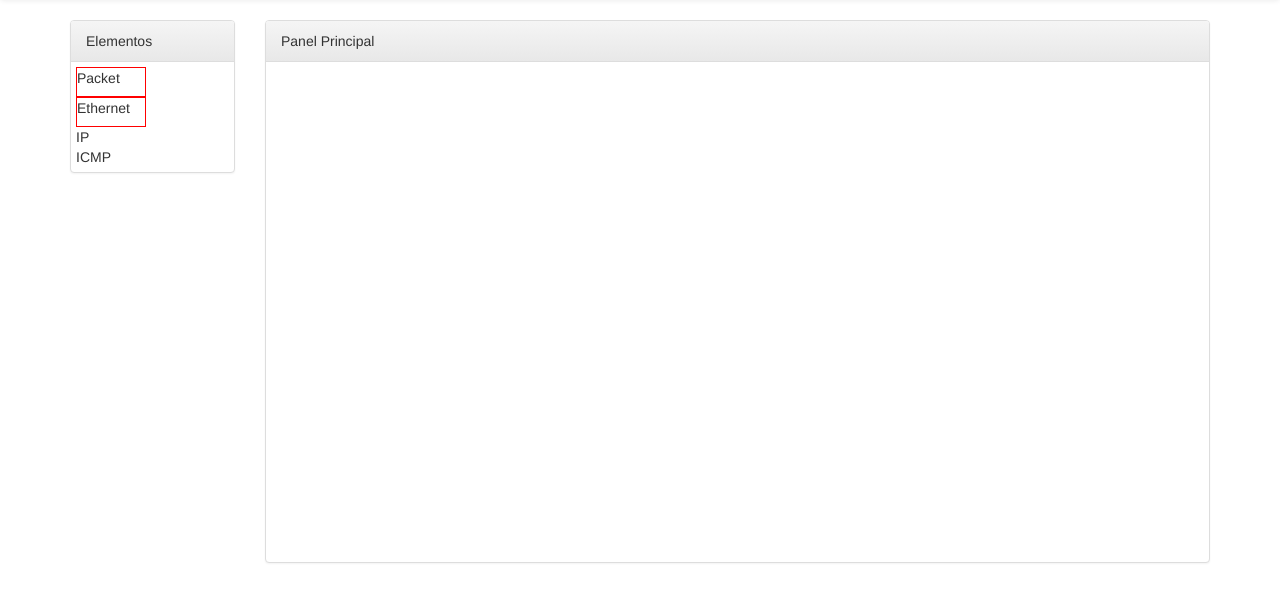
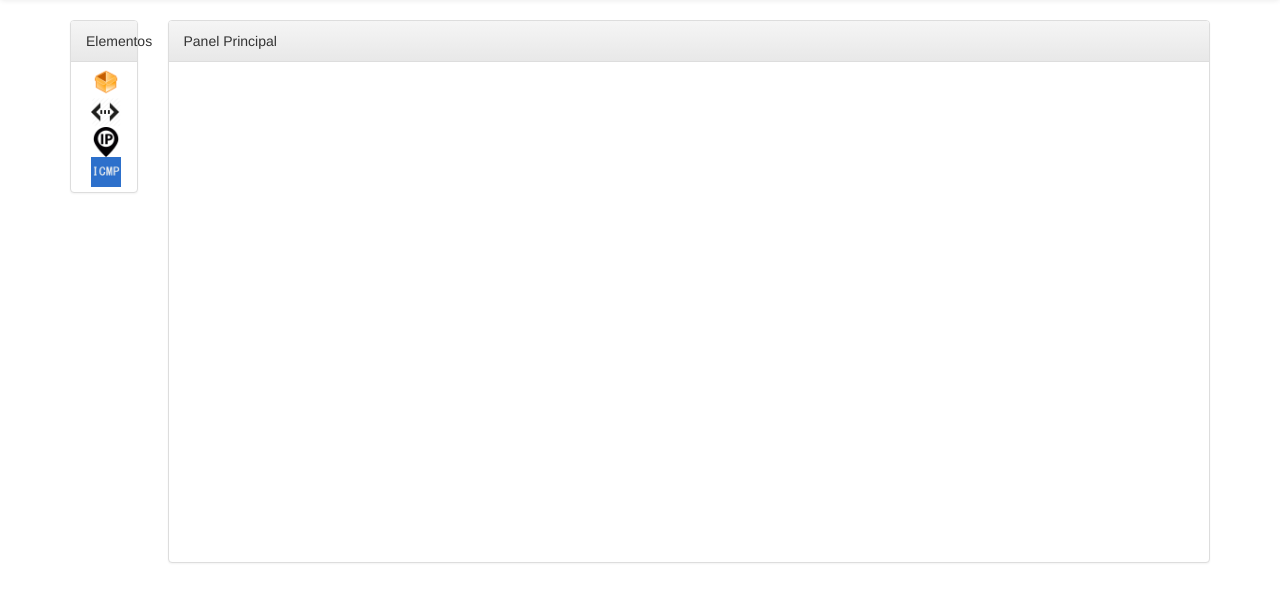
Before and after one commit to PeterPanZeta/ScratchLayer, a Django app: page /ScratchLayer/ in a window 1280 px wide. Shown: the part 52-654 px from the top of the page. Run offline with Django 3.2, Linux system fonts and the light colour scheme; some libraries are stand-ins or nearby versions.

Commit message:
Developed today

```diff
--- a/ScratchLayer/static/ScratchLayer/DragandDrop/DragandDrop.js
+++ b/ScratchLayer/static/ScratchLayer/DragandDrop/DragandDrop.js
@@ -29,11 +29,21 @@ function Submit(form,e){
 	 $.ajax({
 	 		type: 'POST',
             url: '/ScratchLayer/ajax/',
-            data: $( form ).serialize()+'&'+"pk=true" ,
+            data: $( form ).serialize(),
         	dataType: 'json',
             success: function (data) {
-				$.notify(data.response+" "+data.id);
-            	$.notify($(data.id), data.response, "info")
+
+            	if(data.response.error){
+
+            		for (var itemin in data.response.message){
+                		$.notify( data.response.message[itemin], "error");
+            		}
+
+            	}
+            	else{
+					$.notify( data.response.message, "success");
+
+            	}
 
         	}
         });
@@ -51,9 +61,19 @@ function allowDrop(e) {
 }
 
 function drag(e) {
+
+    var patt = new RegExp("new");
+
+
 	e.dataTransfer.effectAllowed = 'move';
     e.dataTransfer.setData("text", e.target.id);
-	e.dataTransfer.setDragImage(e.target, 0, 0);
+
+	if (!patt.test(e.target.id)){
+		e.dataTransfer.setDragImage(e.target, 50, 50);
+	}
+	else{
+		e.dataTransfer.setDragImage(e.target, 0, 0);
+	}
 }
 
 function drop(e,move=true){
--- a/ScratchLayer/static/ScratchLayer/Protocols/Protocols.css
+++ b/ScratchLayer/static/ScratchLayer/Protocols/Protocols.css
@@ -1,10 +1,10 @@
 
 .Packet {
 	height: 30px;
-    width: 70px;
+    width: 30px;
     cursor: move;
-    border: 1px;
-    border: red 1px solid;
+    /*border: 1px;
+    border: red 1px solid;*/
 }
 
 .PacketNew {
@@ -30,13 +30,71 @@
 
 .Ethernet {
     height: 30px;
-    width: 70px;
+    width: 30px;
     cursor: move;
-    border: 1px;
-    border: red 1px solid;
+    /*border: 1px;
+    border: red 1px solid;*/
 }
 
 .EthernetNew {
+  /*overflow: hidden;*/
+  height: 200px;
+  width: 350px;
+  float: left;
+  border: 2px solid #666666;
+  background-color: #ccc;
+  margin-right: 5px;
+  -webkit-border-radius: 10px;
+  -ms-border-radius: 10px;
+  -moz-border-radius: 10px;
+  border-radius: 10px;
+  -webkit-box-shadow: inset 0 0 3px #000;
+  -ms-box-shadow: inset 0 0 3px #000;
+  box-shadow: inset 0 0 3px #000;
+  text-align: center;
+  cursor: move;
+  z-index: 1;
+  overflow:hidden;
+}
+
+.IP {
+    height: 30px;
+    width: 30px;
+    cursor: move;
+    /*border: 1px;
+    border: red 1px solid;*/
+}
+
+.IPNew{
+  /*overflow: hidden;*/
+  height: 200px;
+  width: 350px;
+  float: left;
+  border: 2px solid #666666;
+  background-color: #ccc;
+  margin-right: 5px;
+  -webkit-border-radius: 10px;
+  -ms-border-radius: 10px;
+  -moz-border-radius: 10px;
+  border-radius: 10px;
+  -webkit-box-shadow: inset 0 0 3px #000;
+  -ms-box-shadow: inset 0 0 3px #000;
+  box-shadow: inset 0 0 3px #000;
+  text-align: center;
+  cursor: move;
+  z-index: 1;
+  overflow:hidden;
+}
+
+.ICMP {
+    height: 30px;
+    width: 30px;
+    cursor: move;
+    /*border: 1px;
+    border: red 1px solid;*/
+}
+
+.ICMPNew {
   /*overflow: hidden;*/
   height: 200px;
   width: 350px;
--- a/ScratchLayer/static/ScratchLayer/Protocols/Protocols.js
+++ b/ScratchLayer/static/ScratchLayer/Protocols/Protocols.js
@@ -169,7 +169,7 @@ function Packet() {
 		form.style.height="100%";
 		form.style.width="100%";
 
-		form.innerHTML=" <input type='hidden' name='id' value="+this.id+"> <div class='form-group'><label class='col-lg-3' control-label'>NºP:</label><input class='col-lg-3' type='text'></input><input type='submit' id='buttonSubmit"+this.id+"' value='Send'></input></div>";
+		form.innerHTML=" <input type='hidden' name='pk' value="+this.id+"> <div class='form-group'><label class='col-lg-3' control-label'>NºP:</label><input class='col-lg-3' type='text'></input><input type='submit' id='buttonSubmit"+this.id+"' value='Send'></input></div>";
 		form.appendChild(divDrop);
 
 		this.PV.appendChild(form);
@@ -323,6 +323,42 @@ function Ethernet() {
 
 }
 
+function IP() {
+
+	ProtocolDrop.call(this,"IP",true);
+
+	IP.prototype.newPV=function() {
+
+		var divDrop = document.createElement("div");
+
+		this.PV = document.createElement("div");
+		this.PV.id = "IPnew"+contElement;
+		contElement=contElement+1;
+		this.id=this.PV.id;
+
+		this.PV.classList.add("IPNew");
+		this.PV.setAttribute("draggable","true");
+		this.PV.addEventListener('dragstart', drag, false);
+		this.PV.innerHTML="<header>IP  <input type='hidden' name='IP' value='True'><button id='remove' class='remove' onclick='removeElement(this)'></button></header><div class='form-group'><label class='col-lg-2' control-label'>src:</label><input class='col-lg-3' type='text' name='srcIP' placeholder='192.168.1.1'></input><label class='col-lg-2' control-label'>dst:</label><input class='col-lg-3' type='text' name='dstIP' placeholder='192.168.1.2'></input></div>"
+
+		divDrop.id="Drop"+this.id;
+		this.idDrop=divDrop.id;
+
+		divDrop.classList.add("drop");
+
+		//divDrop.setAttribute("draggable","true");
+		divDrop.addEventListener('dragover', allowDrop, false);
+		divDrop.addEventListener('drop',function(e){drop(e,false)}, false);
+
+		this.PV.appendChild(divDrop);
+	};
+
+	IP.prototype.getPV=function() {
+		return this.PV;
+	};
+
+}
+
 function createElement(idSrt,parent) {
 	var newElement;
 	switch(idSrt) {
@@ -344,7 +380,7 @@ function createElement(idSrt,parent) {
     		return newElement;
 
     	case "IP":
-    		newElement = new Ethernet();
+    		newElement = new IP();
     		newElement.newPV();
     		newElement.setParent(parent);
     		//parent.getPV().appendChild(newElement.getPV());
@@ -365,3 +401,5 @@ function createElement(idSrt,parent) {
 ProtocolDrop.prototype = new Protocol();
 
 Ethernet.prototype = new ProtocolDrop();
+
+IP.prototype = new ProtocolDrop();
--- a/ScratchLayer/templates/ScratchLayer/index.html
+++ b/ScratchLayer/templates/ScratchLayer/index.html
@@ -10,18 +10,23 @@
 
 <div class="container">
   <div class="row">
-    <div class="col-sm-2" >
+    <div class="col-sm-1" >
      <div class="panel panel-default">
-        <div class="panel-heading"> Elementos</div>
+        <div class="panel-heading"><h8>Elementos</h8></div>
         <div id="elements1" class="panel-body">
-          <div id="Packet" class="Packet" draggable="true">Packet</div>
-          <div id="Ethernet" class="Ethernet" draggable="true">Ethernet</div>
-          <div id="IP" class="IP" draggable="true">IP</div>
-          <div id="ICMP" class="ICMP" draggable="true">ICMP</div>
+          <div class="col-sm-6" >
+            <img id="Packet" class="Packet" draggable="true"  src="{% static 'ScratchLayer/images/package.png' %}">
+            <br>
+            <img id="Ethernet" class="Ethernet" draggable="true"  src="{% static 'ScratchLayer/images/ethernet.png' %}">
+            <br>
+            <img id="IP" class="IP"  draggable="true" src="{% static 'ScratchLayer/images/IP.png' %}">
+            <br>
+            <img id="ICMP" class="ICMP"  draggable="true" src="{% static 'ScratchLayer/images/ICMP.png' %}">
+          </div>
         </div>
       </div>
     </div>
-    <div class="col-sm-10">
+    <div class="col-sm-11">
       <div class="panel panel-default">
         <div class="panel-heading"> Panel Principal</div>
         <div id="panelPrincipal" class="panel-body"></div>
--- a/ScratchLayer/views.py
+++ b/ScratchLayer/views.py
@@ -21,8 +21,7 @@ def ajax(request):
 
 	#print request.POST
 	data= {
-		'id': request.POST.get("id",None),
+		'id': request.POST.get("pk",None),
 		'response': sp.main(request)
 	}
-
 	return JsonResponse(data)
```
Also changed, not shown: ScratchLayer/static/ScratchLayer/Scapy/AllScapy.py (+32 -10 lines), ScratchLayer/static/ScratchLayer/images/ICMP.png (added), ScratchLayer/static/ScratchLayer/images/IP.png (added), ScratchLayer/static/ScratchLayer/images/ethernet.png (added), ScratchLayer/static/ScratchLayer/images/package.png (added).
